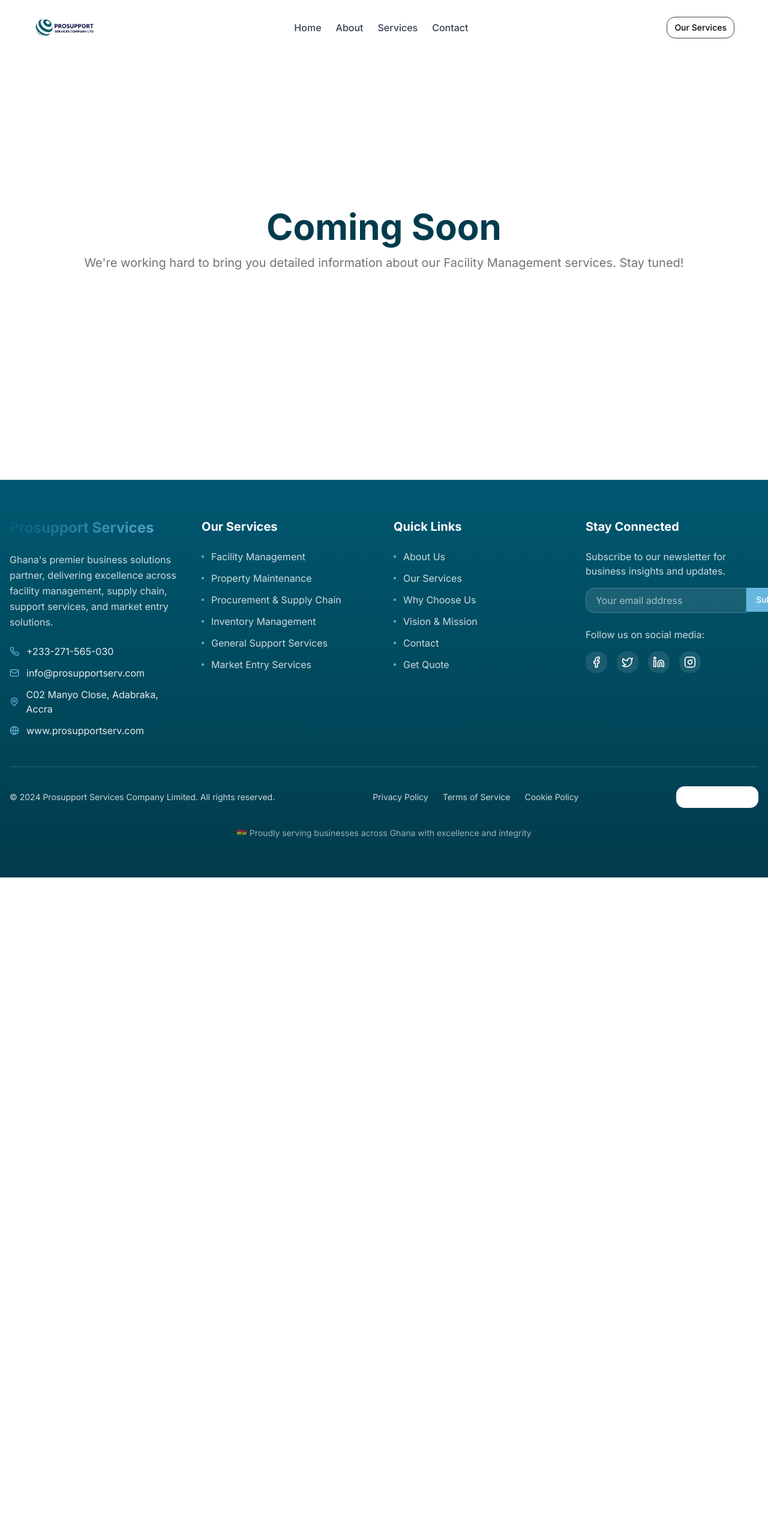
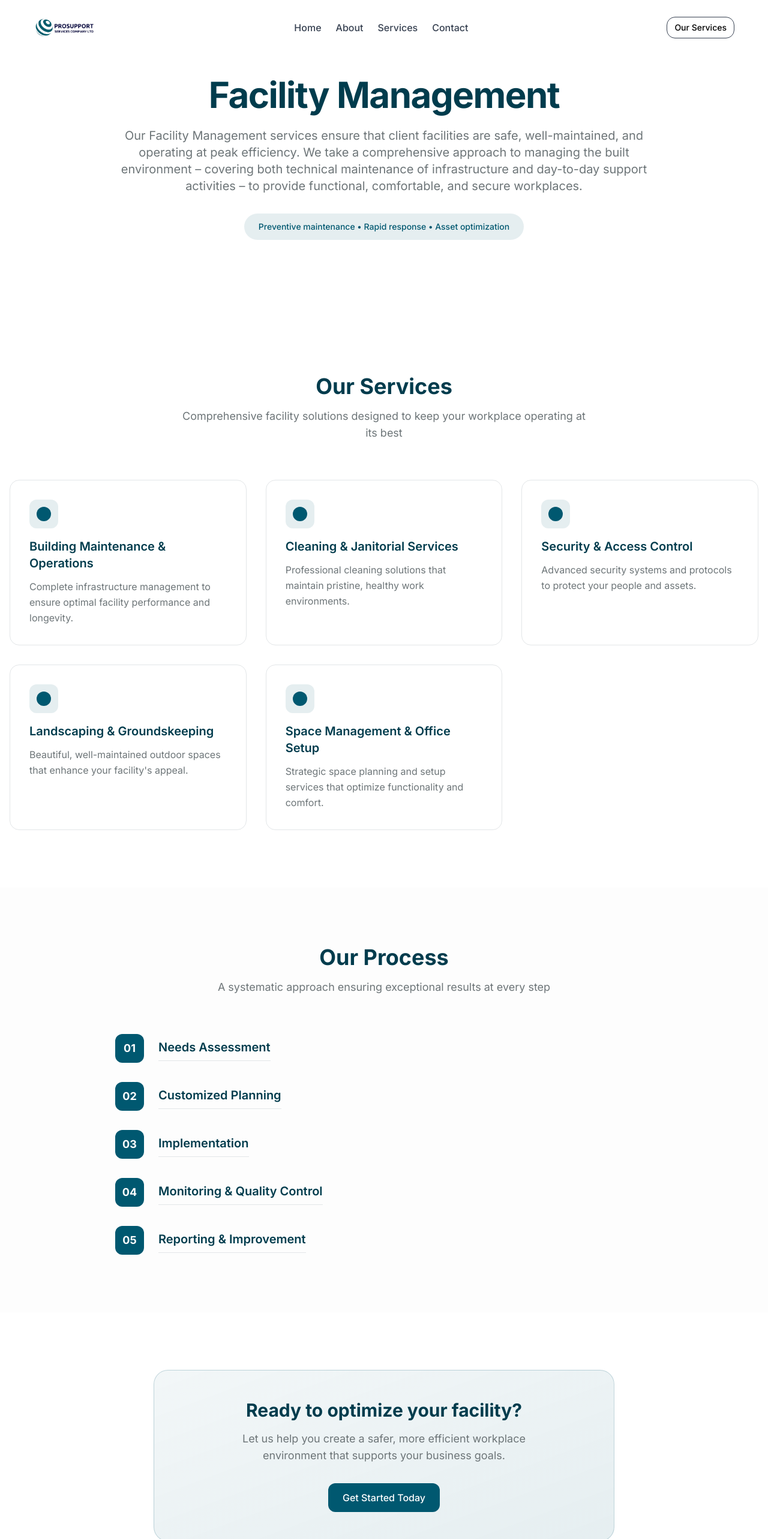
Before and after one commit to mckenzie-81/prosupport, a React (Vite) app: page /services/facility-management in a window 1280 px wide. Shown: the top 2566 px of the page at 60% size. Before the commit the page ends 1463 px from the top, so only its background shows below. Built offline with nearby package versions, Linux system fonts and the light colour scheme.

Commit message:
Add Facility Management page with services and process sections

```diff
--- a/src/pages/FacilityManagement.tsx
+++ b/src/pages/FacilityManagement.tsx
@@ -1,14 +1,150 @@
 import React from 'react';
 
 const FacilityManagement = () => {
+  const services = [
+    {
+      title: "Building Maintenance & Operations",
+      description: "Complete infrastructure management to ensure optimal facility performance and longevity."
+    },
+    {
+      title: "Cleaning & Janitorial Services",
+      description: "Professional cleaning solutions that maintain pristine, healthy work environments."
+    },
+    {
+      title: "Security & Access Control",
+      description: "Advanced security systems and protocols to protect your people and assets."
+    },
+    {
+      title: "Landscaping & Groundskeeping",
+      description: "Beautiful, well-maintained outdoor spaces that enhance your facility's appeal."
+    },
+    {
+      title: "Space Management & Office Setup",
+      description: "Strategic space planning and setup services that optimize functionality and comfort."
+    }
+  ];
+
+  const processSteps = [
+    "Needs Assessment",
+    "Customized Planning",
+    "Implementation",
+    "Monitoring & Quality Control",
+    "Reporting & Improvement"
+  ];
+
   return (
-    <div className="flex flex-col items-center justify-center min-h-screen bg-background text-foreground">
-      <div className="text-center p-4">
-        <h1 className="text-4xl sm:text-6xl font-bold mb-4">Coming Soon</h1>
-        <p className="text-lg sm:text-xl text-muted-foreground">
-          We're working hard to bring you detailed information about our Facility Management services. Stay tuned!
-        </p>
-      </div>
+    <div className="min-h-screen bg-background">
+      {/* Hero Section */}
+      <section className="relative overflow-hidden">
+        <div className="container mx-auto px-4 py-24 sm:py-32">
+          <div className="text-center max-w-4xl mx-auto">
+            <h1 className="text-4xl sm:text-5xl md:text-6xl font-bold text-foreground mb-6 tracking-tight">
+              Facility Management
+            </h1>
+            <p className="text-lg sm:text-xl text-muted-foreground leading-relaxed mb-8">
+              Our Facility Management services ensure that client facilities are safe, well-maintained,
+              and operating at peak efficiency. We take a comprehensive approach to managing the built
+              environment – covering both technical maintenance of infrastructure and day-to-day support
+              activities – to provide functional, comfortable, and secure workplaces.
+            </p>
+            <div className="inline-block px-6 py-3 bg-primary/10 rounded-full">
+              <p className="text-sm font-medium text-primary">
+                Preventive maintenance • Rapid response • Asset optimization
+              </p>
+            </div>
+          </div>
+        </div>
+      </section>
+
+      {/* Services Section */}
+      <section className="py-16 sm:py-24">
+        <div className="container mx-auto px-4">
+          <div className="text-center mb-16">
+            <h2 className="text-3xl sm:text-4xl font-bold text-foreground mb-4">
+              Our Services
+            </h2>
+            <p className="text-lg text-muted-foreground max-w-2xl mx-auto">
+              Comprehensive facility solutions designed to keep your workplace operating at its best
+            </p>
+          </div>
+
+          <div className="grid gap-6 sm:gap-8 md:grid-cols-2 lg:grid-cols-3 max-w-7xl mx-auto">
+            {services.map((service, index) => (
+              <div
+                key={index}
+                className="group p-6 sm:p-8 rounded-2xl bg-card border border-border hover:shadow-lg transition-all duration-300"
+              >
+                <div className="mb-4">
+                  <div className="w-12 h-12 bg-primary/10 rounded-xl flex items-center justify-center mb-4">
+                    <div className="w-6 h-6 bg-primary rounded-md"></div>
+                  </div>
+                </div>
+                <h3 className="text-xl font-semibold text-foreground mb-3 group-hover:text-primary transition-colors">
+                  {service.title}
+                </h3>
+                <p className="text-muted-foreground leading-relaxed">
+                  {service.description}
+                </p>
+              </div>
+            ))}
+          </div>
+        </div>
+      </section>
+
+      {/* Process Section */}
+      <section className="py-16 sm:py-24 bg-muted/20">
+        <div className="container mx-auto px-4">
+          <div className="text-center mb-16">
+            <h2 className="text-3xl sm:text-4xl font-bold text-foreground mb-4">
+              Our Process
+            </h2>
+            <p className="text-lg text-muted-foreground max-w-2xl mx-auto">
+              A systematic approach ensuring exceptional results at every step
+            </p>
+          </div>
+
+          <div className="max-w-4xl mx-auto">
+            <div className="grid gap-6 sm:gap-8">
+              {processSteps.map((step, index) => (
+                <div key={index} className="flex items-start gap-6">
+                  <div className="flex-shrink-0">
+                    <div className="w-12 h-12 bg-primary rounded-xl flex items-center justify-center">
+                      <span className="text-primary-foreground font-bold text-lg">
+                        {(index + 1).toString().padStart(2, '0')}
+                      </span>
+                    </div>
+                  </div>
+                  <div className="pt-2">
+                    <h3 className="text-xl font-semibold text-foreground mb-2">
+                      {step}
+                    </h3>
+                    <div className="w-full h-px bg-border"></div>
+                  </div>
+                </div>
+              ))}
+            </div>
+          </div>
+        </div>
+      </section>
+
+      {/* CTA Section */}
+      <section className="py-16 sm:py-24">
+        <div className="container mx-auto px-4">
+          <div className="max-w-3xl mx-auto text-center">
+            <div className="p-8 sm:p-12 rounded-3xl bg-gradient-to-br from-primary/5 to-primary/10 border border-primary/20">
+              <h2 className="text-2xl sm:text-3xl font-bold text-foreground mb-4">
+                Ready to optimize your facility?
+              </h2>
+              <p className="text-lg text-muted-foreground mb-8 max-w-xl mx-auto">
+                Let us help you create a safer, more efficient workplace environment that supports your business goals.
+              </p>
+              <button className="inline-flex items-center px-6 py-3 rounded-xl bg-primary text-primary-foreground font-medium hover:bg-primary/90 transition-colors">
+                Get Started Today
+              </button>
+            </div>
+          </div>
+        </div>
+      </section>
     </div>
   );
 };
```
